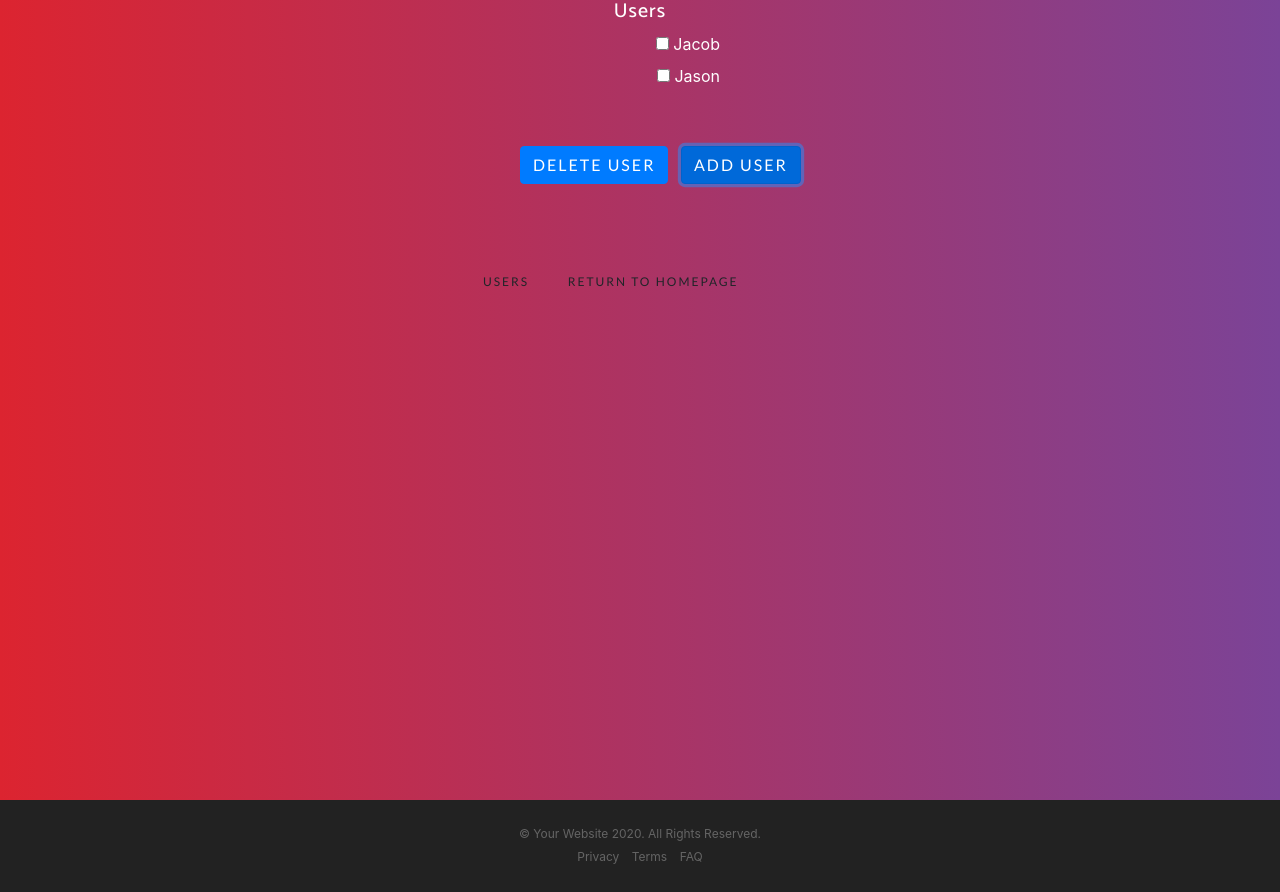
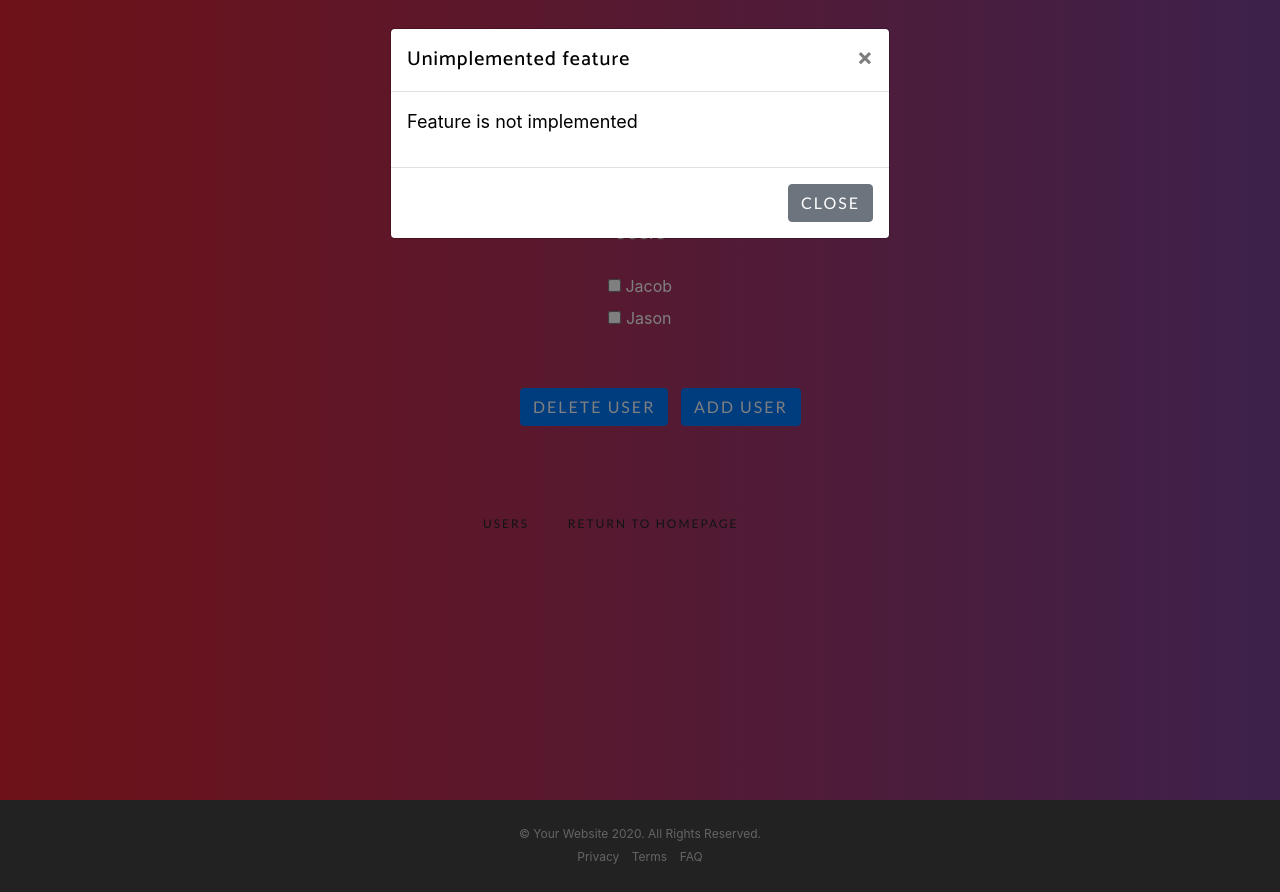
Before and after one commit to noahgriff99/smart-fridge, a website with bundled scripts: page startbootstrap-new-age-gh-pages/addUser.html in a window 1280 px wide. Both pictures are taken after a click on the button "ADD USER". Built offline with nearby package versions, Linux system fonts and the light colour scheme; some icons are missing; a web font is replaced by a local one.

Commit message:
Adding new add user page formatting

```diff
--- a/startbootstrap-new-age-gh-pages/addUser.html
+++ b/startbootstrap-new-age-gh-pages/addUser.html
@@ -33,29 +33,52 @@
 
   <header class="masthead">
     <div class="container h-100">
-      <div style="text-align: center" class="users_header">
+      <div style="text-align: center; padding-top: 20%;" class="users_header">
         <h5> Users </h5>
       </div>
-      <div class="row">
-        <div class="col-lg-7 my-auto">
+      <div>
+      <div class="row" style="padding-top: 20px;">
+        <div class="col-lg-12 my-auto" style="text-align: center;">
           <input type="checkbox" id="vehicle1" name="vehicle1" value="Bike">
           <label for="vehicle1"> Jacob</label><br>
         </div>
       </div>
       <div class="row">
-        <div class="col-lg-7 my-auto">
+        <div class="col-lg-12 my-auto" style="text-align: center;">
           <input type="checkbox" id="vehicle1" name="vehicle1" value="Bike">
           <label for="vehicle1"> Jason</label><br>
         </div>
       </div>
+    </div>
       <div style="padding-top: 50px" class="row">
         <ul style="padding-left: 450px" class="list-inline">
 
           <li class="list-inline-item">
-            <p><button type="button" id="updateButton" class="btn btn-primary">Delete User</button></p>
+            <p><button type="button" id="updateButton" class="btn btn-primary" data-toggle="modal" data-target="#exampleModal">Delete User</button></p>
+
+            <div class="modal fade" id="exampleModal" tabindex="-1" role="dialog" aria-labelledby="exampleModalLabel" aria-hidden="true">
+              <div class="modal-dialog" role="document">
+                <div class="modal-content">
+                  <div class="modal-header">
+                    <h5 class="modal-title" id="exampleModalLabel" style ="color: black; text-align: left;">Unimplemented feature</h5>
+                    <button type="button" class="close" data-dismiss="modal" aria-label="Close">
+                      <span aria-hidden="true">&times;</span>
+                    </button>
+                  </div>
+                  <div class="modal-body">
+                    <p style="color: black; text-align: left;">Feature is not implemented</p>
+                  </div>
+                  <div class="modal-footer">
+                    <button type="button" class="btn btn-secondary" data-dismiss="modal">Close</button>
+                  </div>
+                </div>
+              </div>
+            </div>
           </li>
+
+
           <li  class="list-inline-item">
-            <p><button type="button" id="updateButton" class="btn btn-primary">Add User</button></p>
+            <p><button type="button" id="updateButton" class="btn btn-primary" data-toggle="modal" data-target="#exampleModal">Add User</button></p>
           </li>
 
 
@@ -141,7 +164,7 @@
   font-size: 18px;
 }
 
-button {
+/* button {
   border: none;
   outline: 0;
   display: inline-block;
@@ -152,7 +175,7 @@ button {
   cursor: pointer;
   width: 100%;
   font-size: 18px;
-}
+} */
 
 a {
   text-decoration: none;
```
